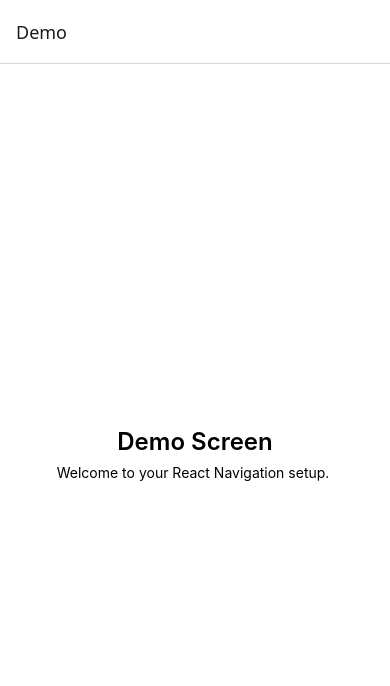
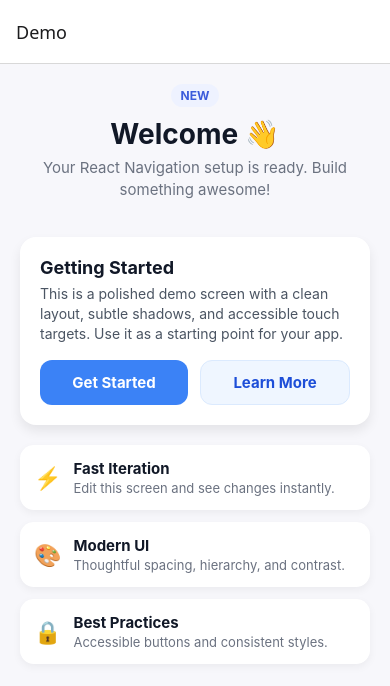
Before and after one commit to Rohitkhandukhairnar/cicd, a React Native app: screen /Demo in a window 390 px wide. Shown: the top 686 px of the page. Built offline with nearby package versions, Linux system fonts and the light colour scheme.

Commit message:
demoscreen updated

```diff
--- a/src/screens/DemoScreen.js
+++ b/src/screens/DemoScreen.js
@@ -1,28 +1,227 @@
 import React from 'react';
-import {StyleSheet, Text, View} from 'react-native';
+import {
+  Pressable,
+  SafeAreaView,
+  ScrollView,
+  StatusBar,
+  StyleSheet,
+  Text,
+  View,
+} from 'react-native';
 
 function DemoScreen() {
   return (
-    <View style={styles.container}>
-      <Text style={styles.title}>Demo Screen</Text>
-      <Text>Welcome to your React Navigation setup. </Text>
+    <SafeAreaView style={styles.safeArea}>
+      <StatusBar barStyle="dark-content" />
+      <ScrollView
+        contentContainerStyle={styles.scrollContent}
+        showsVerticalScrollIndicator={false}>
+        <View style={styles.headerSection}>
+          <Text style={styles.badge}>NEW</Text>
+          <Text style={styles.title}>Welcome 👋</Text>
+          <Text style={styles.subtitle}>
+            Your React Navigation setup is ready. Build something awesome!
+          </Text>
+        </View>
 
-      </View>
+        <View style={styles.card}>
+          <Text style={styles.cardTitle}>Getting Started</Text>
+          <Text style={styles.cardBody}>
+            This is a polished demo screen with a clean layout, subtle shadows,
+            and accessible touch targets. Use it as a starting point for your
+            app.
+          </Text>
+
+          <View style={styles.ctaRow}>
+            <Pressable
+              style={({pressed}) => [
+                styles.primaryButton,
+                pressed && styles.buttonPressed,
+              ]}
+              onPress={() => {}}>
+              <Text style={styles.primaryButtonText}>Get Started</Text>
+            </Pressable>
+            <Pressable
+              style={({pressed}) => [
+                styles.secondaryButton,
+                pressed && styles.secondaryButtonPressed,
+              ]}
+              onPress={() => {}}>
+              <Text style={styles.secondaryButtonText}>Learn More</Text>
+            </Pressable>
+          </View>
+        </View>
+
+        <View style={styles.features}>
+          <View style={styles.featureItem}>
+            <Text style={styles.featureEmoji}>⚡</Text>
+            <View style={styles.featureTextWrap}>
+              <Text style={styles.featureTitle}>Fast Iteration</Text>
+              <Text style={styles.featureDesc}>
+                Edit this screen and see changes instantly.
+              </Text>
+            </View>
+          </View>
+          <View style={styles.featureItem}>
+            <Text style={styles.featureEmoji}>🎨</Text>
+            <View style={styles.featureTextWrap}>
+              <Text style={styles.featureTitle}>Modern UI</Text>
+              <Text style={styles.featureDesc}>
+                Thoughtful spacing, hierarchy, and contrast.
+              </Text>
+            </View>
+          </View>
+          <View style={styles.featureItem}>
+            <Text style={styles.featureEmoji}>🔒</Text>
+            <View style={styles.featureTextWrap}>
+              <Text style={styles.featureTitle}>Best Practices</Text>
+              <Text style={styles.featureDesc}>
+                Accessible buttons and consistent styles.
+              </Text>
+            </View>
+          </View>
+        </View>
+      </ScrollView>
+    </SafeAreaView>
   );
 }
 
 const styles = StyleSheet.create({
-  container: {
+  safeArea: {
     flex: 1,
+    backgroundColor: '#F7F7FB',
+  },
+  scrollContent: {
+    padding: 20,
+    paddingBottom: 32,
+  },
+  headerSection: {
+    alignItems: 'center',
+    marginBottom: 20,
+  },
+  badge: {
+    backgroundColor: '#EEF2FF',
+    color: '#3B5BDB',
+    paddingHorizontal: 10,
+    paddingVertical: 4,
+    borderRadius: 999,
+    fontSize: 12,
+    fontWeight: '700',
+    overflow: 'hidden',
+    marginBottom: 10,
+  },
+  title: {
+    fontSize: 28,
+    lineHeight: 34,
+    fontWeight: '700',
+    color: '#111827',
+    textAlign: 'center',
+    marginBottom: 6,
+  },
+  subtitle: {
+    fontSize: 15,
+    lineHeight: 22,
+    color: '#6B7280',
+    textAlign: 'center',
+  },
+  card: {
+    backgroundColor: '#FFFFFF',
+    borderRadius: 16,
+    padding: 20,
+    marginTop: 16,
+    marginBottom: 16,
+    // iOS shadow
+    shadowColor: '#000',
+    shadowOpacity: 0.08,
+    shadowOffset: {width: 0, height: 6},
+    shadowRadius: 12,
+    // Android elevation
+    elevation: 4,
+  },
+  cardTitle: {
+    fontSize: 18,
+    fontWeight: '700',
+    color: '#111827',
+    marginBottom: 6,
+  },
+  cardBody: {
+    fontSize: 14,
+    lineHeight: 20,
+    color: '#4B5563',
+    marginBottom: 16,
+  },
+  ctaRow: {
+    flexDirection: 'row',
+    gap: 12,
+  },
+  primaryButton: {
+    flex: 1,
+    backgroundColor: '#3B82F6',
+    paddingVertical: 12,
+    borderRadius: 12,
     alignItems: 'center',
     justifyContent: 'center',
-    padding: 16,
-    backgroundColor: 'white',
   },
-  title: {
-    fontSize: 24,
-    fontWeight: '600',
-    marginBottom: 8,
+  primaryButtonText: {
+    color: '#FFFFFF',
+    fontWeight: '700',
+    fontSize: 15,
+  },
+  buttonPressed: {
+    opacity: 0.9,
+  },
+  secondaryButton: {
+    flex: 1,
+    backgroundColor: '#EFF6FF',
+    paddingVertical: 12,
+    borderRadius: 12,
+    alignItems: 'center',
+    justifyContent: 'center',
+    borderWidth: 1,
+    borderColor: '#DBEAFE',
+  },
+  secondaryButtonPressed: {
+    backgroundColor: '#E0EDFF',
+  },
+  secondaryButtonText: {
+    color: '#1D4ED8',
+    fontWeight: '700',
+    fontSize: 15,
+  },
+  features: {
+    marginTop: 4,
+    gap: 12,
+  },
+  featureItem: {
+    flexDirection: 'row',
+    alignItems: 'center',
+    backgroundColor: '#FFFFFF',
+    borderRadius: 14,
+    padding: 14,
+    // iOS shadow
+    shadowColor: '#000',
+    shadowOpacity: 0.05,
+    shadowOffset: {width: 0, height: 3},
+    shadowRadius: 8,
+    // Android elevation
+    elevation: 2,
+  },
+  featureEmoji: {
+    fontSize: 22,
+    marginRight: 12,
+  },
+  featureTextWrap: {
+    flex: 1,
+  },
+  featureTitle: {
+    fontSize: 15,
+    fontWeight: '700',
+    color: '#111827',
+  },
+  featureDesc: {
+    fontSize: 13,
+    color: '#6B7280',
+    marginTop: 2,
   },
 });
 
```
